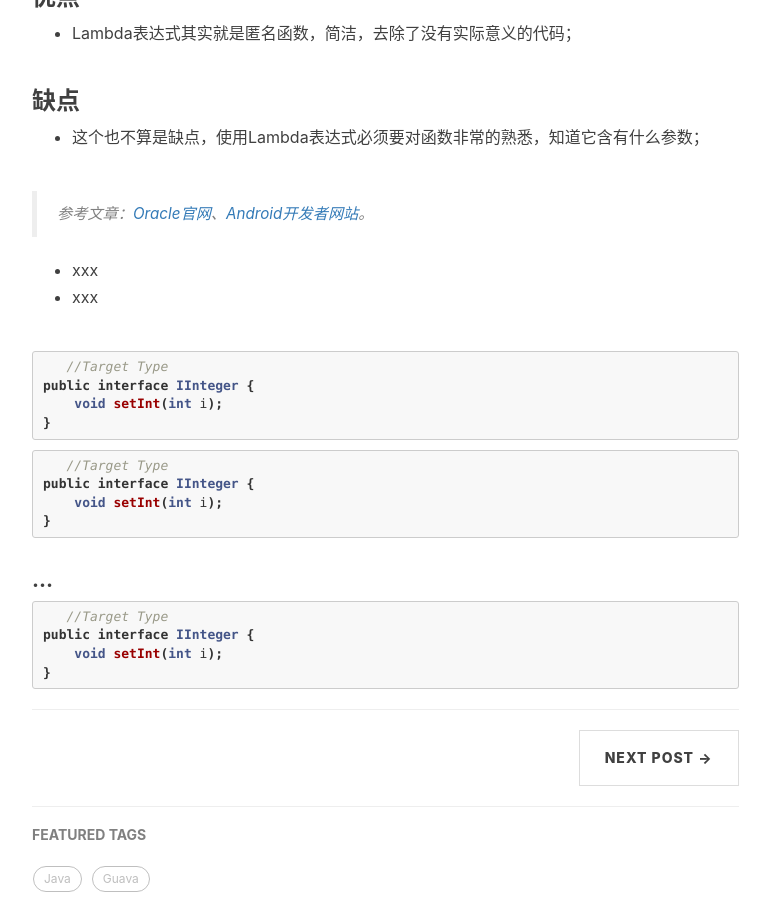
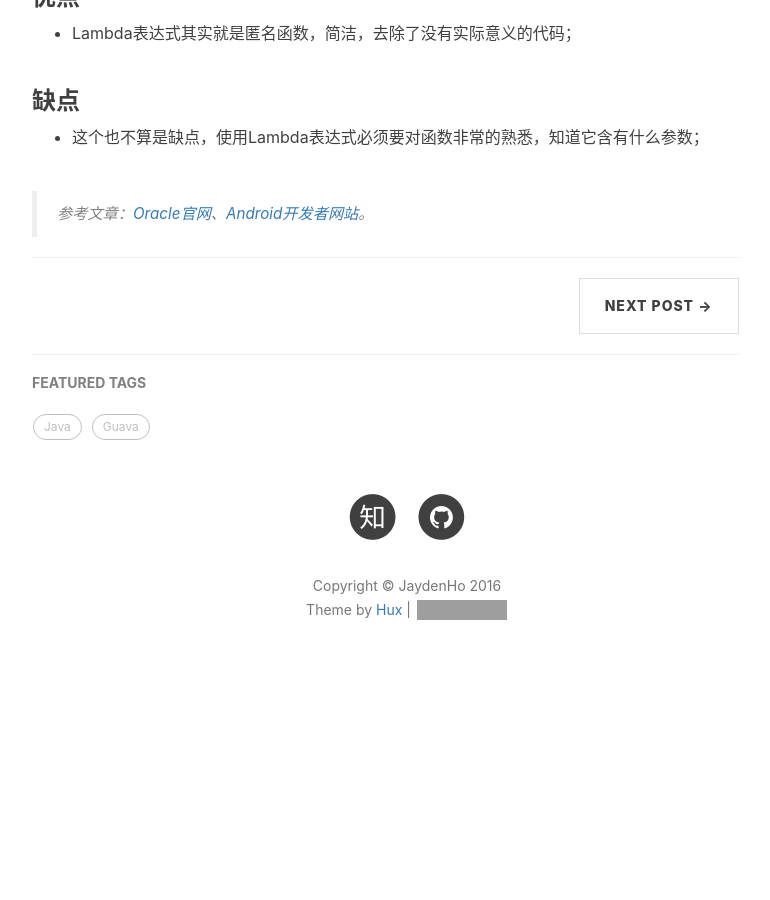
Before and after one commit to JaydenHoFly/JaydenHoFly.github.io, a Jekyll site: the page built from _posts/2016-08-06-lambda-expressions.markdown, in a window 1280 px wide and 900 px high, scrolled down 4482 px. Shown: the whole window, without its empty margins (233-1003 px from the left). Built offline with Jekyll 4.4.1, drawn with Linux system fonts in a browser that asks for light colours; nearby versions of some CDN libraries; comment, search, counter and statistics services are not loaded; after the commit the page ends 5196 px from its top, so only the background shows below that; grey boxes are pictures that could not be loaded.

Commit message:
Update 2016-08-06-lambda-expressions.markdown
bbb

````diff
--- a/_posts/2016-08-06-lambda-expressions.markdown
+++ b/_posts/2016-08-06-lambda-expressions.markdown
@@ -211,29 +211,3 @@ public void learnTargetType() {
  - 这个也不算是缺点，使用Lambda表达式必须要对函数非常的熟悉，知道它含有什么参数；
 
 >  参考文章：[Oracle官网](https://docs.oracle.com/javase/tutorial/java/javaOO/lambdaexpressions.html#syntax)、[Android开发者网站](https://developer.android.com/preview/j8-jack.html#supported-features)。
-
-- xxx
- - xxx
-
-``` java
-   //Target Type
-public interface IInteger {
-    void setInt(int i);
-}
-```
-
-``` java
-   //Target Type
-public interface IInteger {
-    void setInt(int i);
-}
-```
-
-#### ...
-
-``` java
-   //Target Type
-public interface IInteger {
-    void setInt(int i);
-}
-```
````
